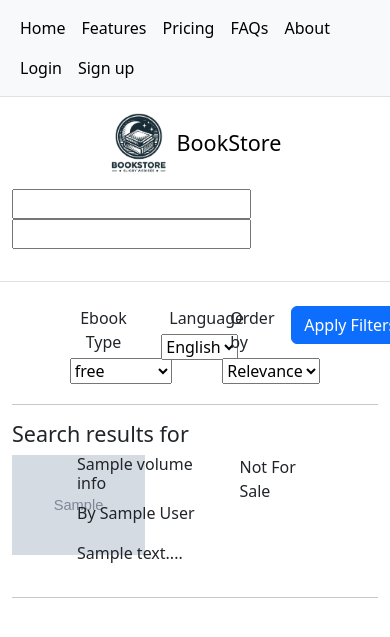
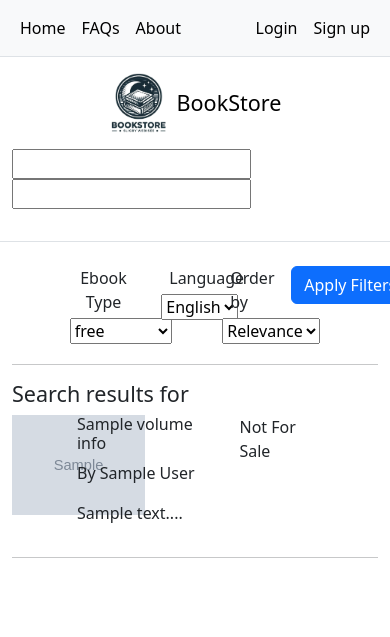
Before and after one commit to Princekumarofficial/Book-store, a Flask app: template templates/search.html in a window 390 px wide; the page is wider, and only the part inside the window is pictured. Shown: the top 637 px of that part. Run offline with Flask 3, Linux system fonts and the light colour scheme; tables that the repository leaves empty hold one stand-in row (values such as "Sample post"); the template is opened without the code that fills it: values that come from a table or form of the project are taken from there, most other values are stand-ins (such as "Sample title", 1, 10 or a date in 2020); grey boxes marked "Sample" are stand-in pictures; form fields are guessed from the names that the template uses; parts of the project's set-up code (start-up, migrations or seed data) failed here and were passed over; some libraries are stand-ins or nearby versions.

Commit message:
Responsive

```diff
--- a/main.py
+++ b/main.py
@@ -14,7 +14,7 @@ import json
 import os
 
 app = Flask(__name__)
-app.config["SECRET_KEY"] = os.environ.get('FLASK_KEY')
+app.config["SECRET_KEY"] = os.environ.get('FLASK_KEY', 'nothingspecial')
 # To generate your own key run: python -c 'import secrets; print(secrets.token_hex())'
 login_manager = LoginManager()
 login_manager.init_app(app)
@@ -23,7 +23,7 @@ bootstrap = Bootstrap4(app)
 # create the extension
 db = SQLAlchemy()
 # configure the SQLite database, relative to the app instance folder
-app.config["SQLALCHEMY_DATABASE_URI"] = os.environ.get('DB_URI')
+app.config["SQLALCHEMY_DATABASE_URI"] = os.environ.get('DB_URI', 'sqlite:///books.db')
 # initialize the app with the extension
 db.init_app(app)
 
@@ -133,7 +133,7 @@ def book_info():
 @app.route('/checkout', methods=['GET', 'POST'])
 def checkout():
     if not flask_login.current_user.is_authenticated:
-        return redirect(url_for('home'))
+        return redirect(url_for('login'))
     sform = SearchForm()
     #storing user response for orders
     if request.method=='POST':
@@ -218,4 +218,4 @@ def logout():
     return redirect(url_for('home'))
 
 if __name__ == '__main__':
-    app.run()
+    app.run(debug=True, port=5005)
--- a/static/style.css
+++ b/static/style.css
@@ -13,7 +13,7 @@
 }
 
 .short-desc {
-    width: 60ch;
+    width: 100%;
     overflow: hidden;
     white-space: nowrap;
     text-overflow: ellipsis;
--- a/templates/base.html
+++ b/templates/base.html
@@ -13,8 +13,8 @@
         <div class="container d-flex flex-wrap">
           <ul class="nav me-auto">
             <li class="nav-item"><a href="{{url_for('home')}}" class="nav-link link-body-emphasis px-2 active" aria-current="page">Home</a></li>
-            <li class="nav-item"><a href="#" class="nav-link link-body-emphasis px-2">Features</a></li>
-            <li class="nav-item"><a href="#" class="nav-link link-body-emphasis px-2">Pricing</a></li>
+            <!-- <li class="nav-item"><a href="#" class="nav-link link-body-emphasis px-2">Features</a></li>
+            <li class="nav-item"><a href="#" class="nav-link link-body-emphasis px-2">Pricing</a></li> -->
             <li class="nav-item"><a href="#" class="nav-link link-body-emphasis px-2">FAQs</a></li>
             <li class="nav-item"><a href="#" class="nav-link link-body-emphasis px-2">About</a></li>
           </ul>
```
